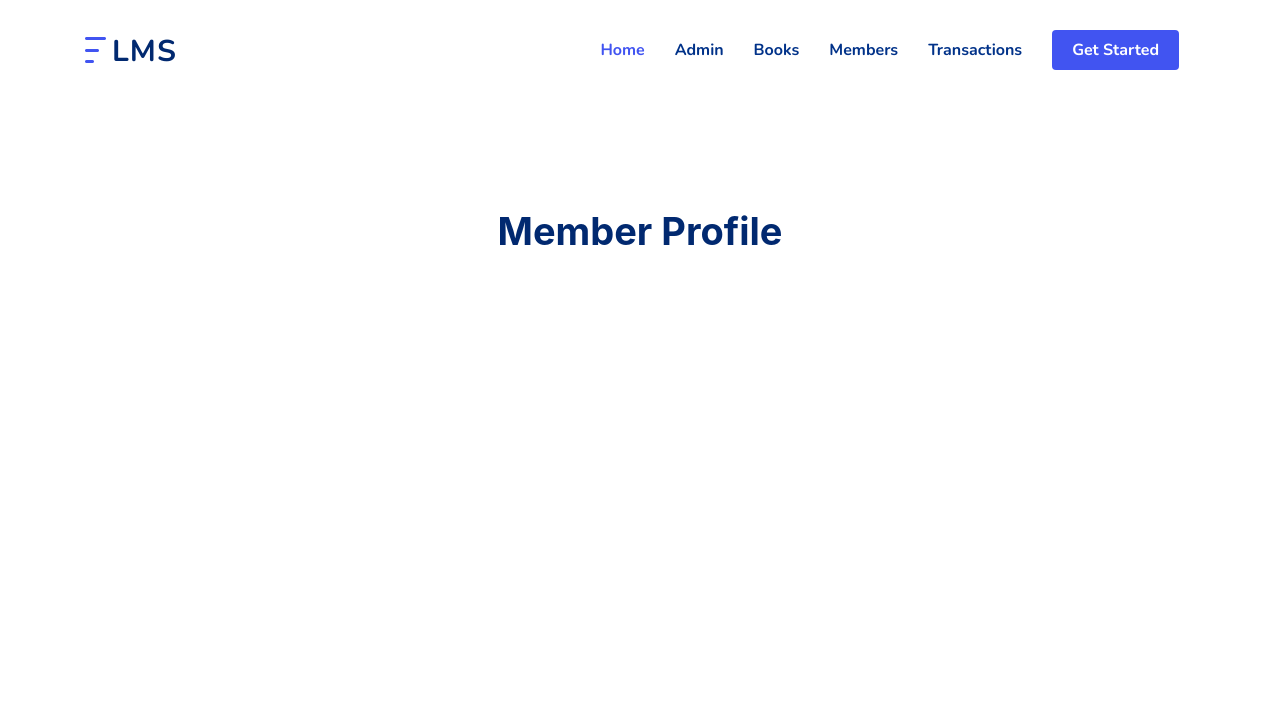
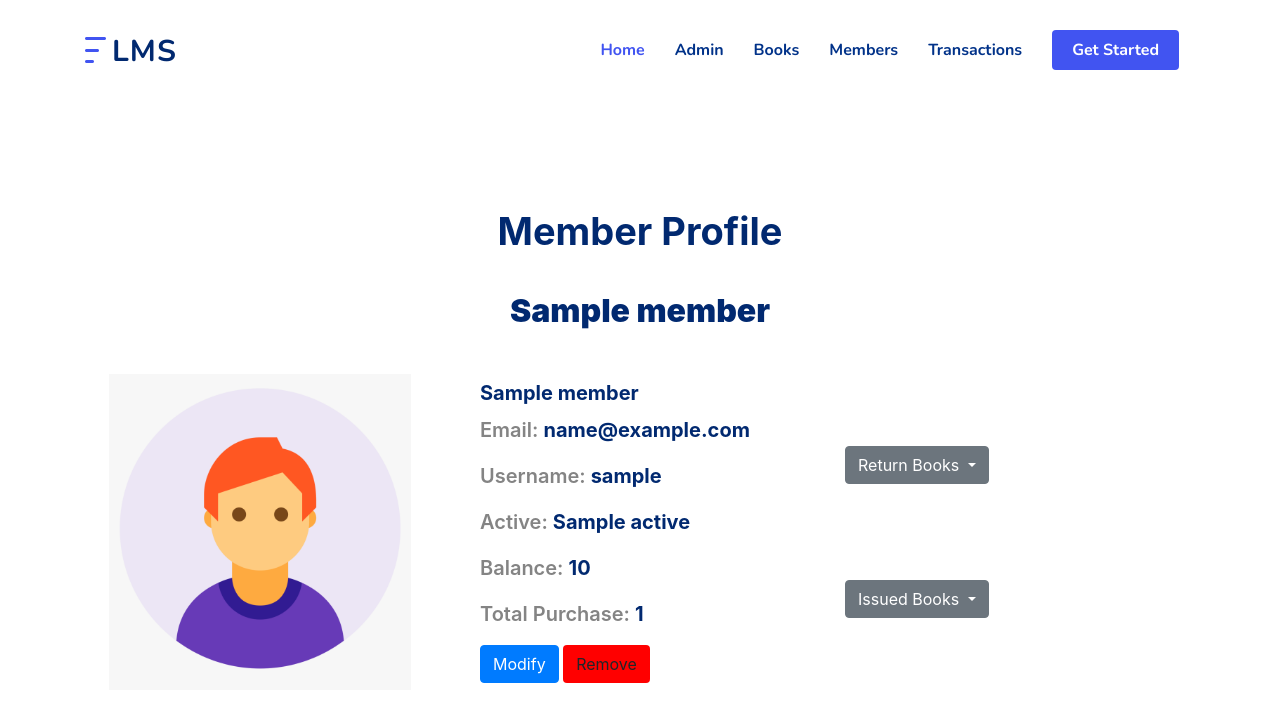
Before and after one commit to durgeshmeena/Library_Management_System, a Flask app: template app/templates/member.html in a window 1280 px wide. Shown: the top 722 px of the page. Run offline with Flask 2, Linux system fonts and the light colour scheme; the template is opened without the code that fills it: most values are stand-ins (such as "Sample title", 1, 10 or a date in 2020); some libraries are stand-ins or nearby versions.

Commit message:
adding member profile

```diff
--- a/app/templates/member.html
+++ b/app/templates/member.html
@@ -95,7 +95,107 @@
         <p>Member Profile</p>
       </header>
 
+      <!-- Feature Icons -->
+      <div class="row feature-icons" data-aos="fade-up">
 
+        <h3>{{member['name']}}</h3>
+
+        <div class="container">
+          <div class="row">
+
+            <div class="col-xl-4 text-center" data-aos="fade-right" data-aos-delay="100">
+              <img src="/img/member.png" class="img-fluid p-4" alt="">
+            </div>
+
+            <div class="col-xl-8 d-flex content">
+
+
+                <div class="col icon-box-1 " data-aos="fade-up">
+                  <div>
+                    <h4>{{member['name']}}</h4>
+                  </div>
+
+                  <p>Email: <span>{{member['email']}}</span> </p>
+                  <p>Username: <span>{{member['username']}}</span> </p>
+                  <p>Active: <span>{{member['active']}}</span> </p>
+                  <p>Balance: <span>{{member['balance']}}</span> </p>
+                  <p>Total Purchase: <span>{{member['total_purchased']}}</span> </p>
+
+                  <div name = "members" id = {{member['id']}}>
+                    <button  type="button"  class="btn btn-primary" data-toggle="modal" data-target="#Modal-{{member['id']}}">
+                        Modify
+                      </button>
+
+
+
+                    <button class="btn" onclick=checkId(this) style="background-color: red;">Remove</button>
+                  </div>
+
+
+
+                </div>
+
+                <div class="col icon-box-2" data-aos="fade-up">
+
+                  <div class="dropdown">
+                    <button class="btn btn-secondary  dropdown-toggle" type="button" id="dropdownMenuButton1" data-bs-toggle="dropdown" aria-expanded="false">
+                      Return Books
+                    </button>
+                    <ul class="dropdown-menu list-unstyled" aria-labelledby="dropdownMenuButton1" style="overflow-y:auto; max-height:40vh">
+
+                      {% if member['current_book'] %}
+                        {% for current_book in member['current_book'] %}
+                          <li class="dropdown-item" style="white-space: normal;">
+                            <div class="d-flex align-items-center rounded">
+                              <div class="p-2 w-100 ">{{current_book['title']}} </div>
+                              <div class="p-2 w-50 ">
+                                <button type="button" user="{{member['username']}}" book="{{current_book['title']}}" id="{{current_book['id']}}"" onclick="returnBook(this)" class="btn btn-success">Return Book</button>
+                              </div>
+                            </div>
+                          </li>
+                        {% endfor %}
+
+                      {% else %}
+                        <li class="dropdown-item" style="white-space: normal;">No Record Found</li>
+                      {% endif %}
+
+                    </ul>
+                  </div>
+
+                  <div class="dropdown">
+                    <button class="btn btn-secondary dropdown-toggle" type="button" id="dropdownMenuButton2" data-bs-toggle="dropdown" aria-expanded="false">
+                      Issued Books
+                    </button>
+                    <ul class="dropdown-menu list-unstyled" aria-labelledby="dropdownMenuButton2" style="overflow-y:auto; max-height:40vh">
+
+                      {% if member['issued_books'] %}
+                        {% for issued_books in member['issued_books'] %}
+                          <li class="dropdown-item" style="white-space: normal;">
+                            <div class="d-flex align-items-center rounded">
+                              <div class="p-2 w-100 ">{{issued_books['title']}} </div>
+                            </div>
+                          </li>
+                        {% endfor %}
+
+                      {% else %}
+                        <li class="dropdown-item" style="white-space: normal;">No Record Found</li>
+                      {% endif %}
+
+                    </ul>
+
+                  </div>
+
+                </div>
+
+
+
+
+            </div>
+
+          </div>
+        </div>
+
+      </div><!-- End Feature Icons -->
 
   </section>
 
```
